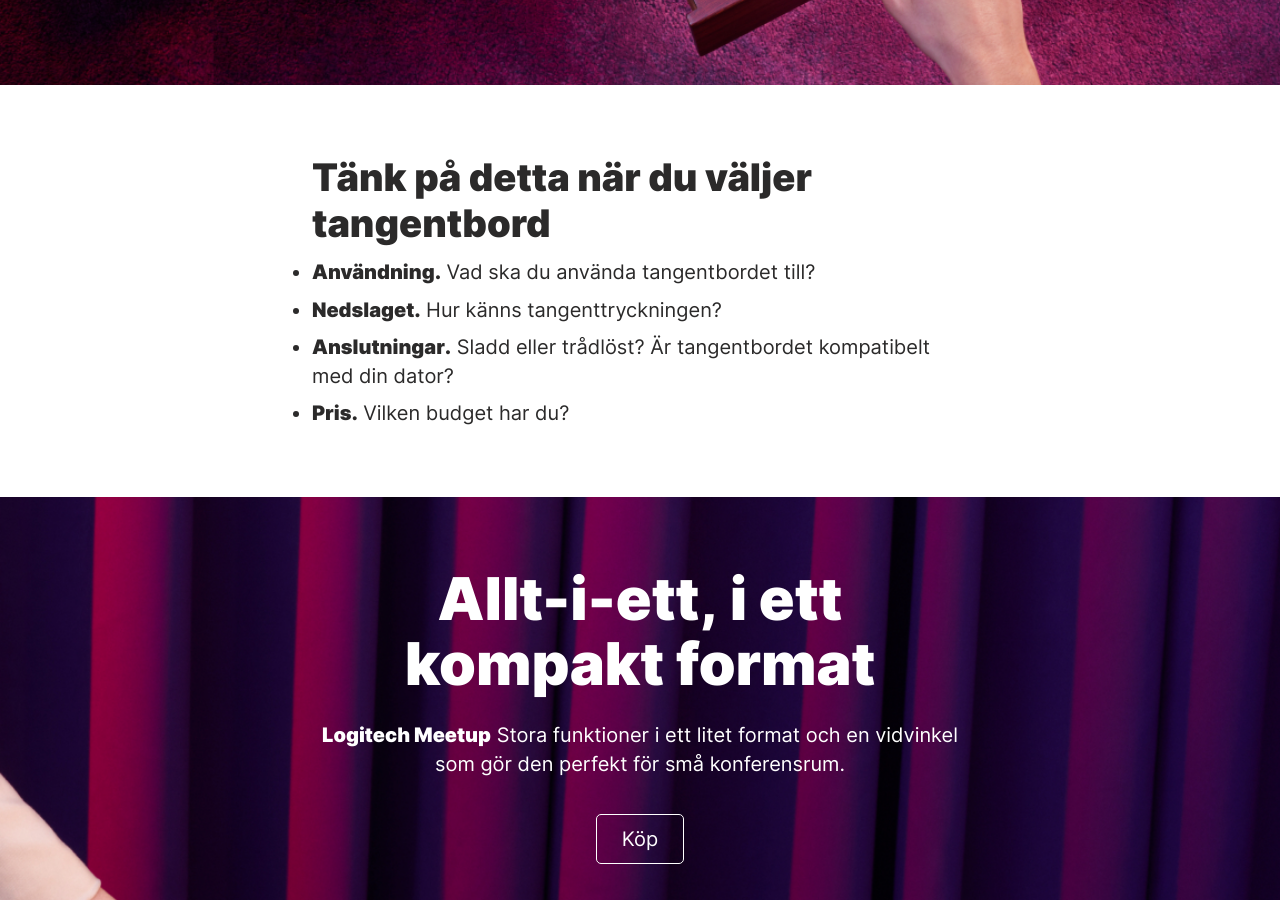
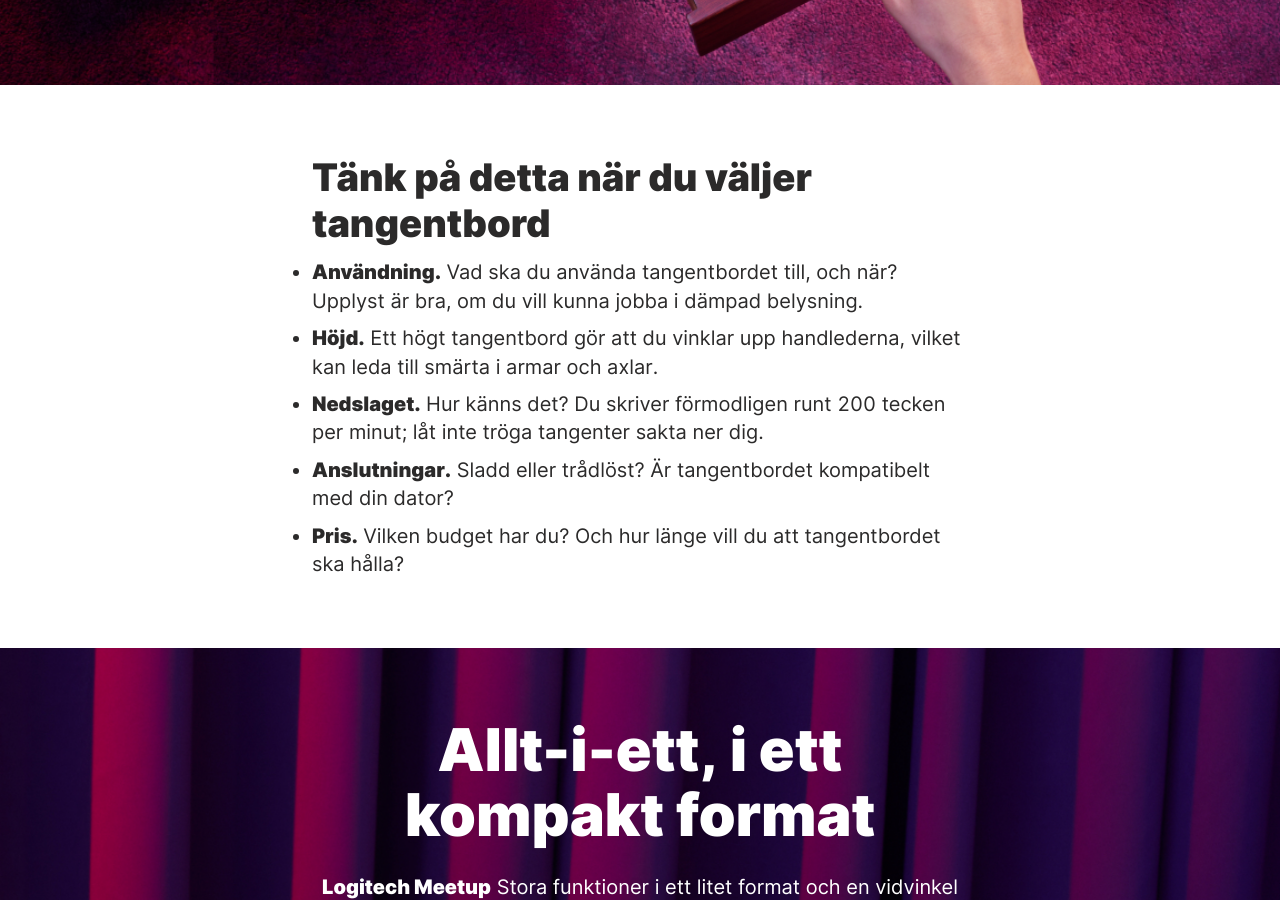
Before and after one commit to kwdstudio/atea-cyhi, a Jekyll site: the page built from logitech.html, in a window 1280 px wide and 900 px high, scrolled down 2023 px. Built offline with Jekyll 4.4.1, drawn with Linux system fonts in a browser that asks for light colours.

Commit message:
Update copy

```diff
--- a/logitech.html
+++ b/logitech.html
@@ -76,10 +76,11 @@ body_class: hasHero
         <h1 class="SectionHeading SectionHeading--hecto">Tänk på detta när du väljer tangentbord</h1>
         <div class="Text">
           <ul>
-            <li><strong class="u-textBlack">Användning.</strong> Vad ska du använda tangentbordet till?</li>
-            <li><strong class="u-textBlack">Nedslaget.</strong> Hur känns tangenttryckningen?</li>
+            <li><strong class="u-textBlack">Användning.</strong> Vad ska du använda tangentbordet till, och när? Upplyst är bra, om du vill kunna jobba i dämpad belysning.</li>
+            <li><strong class="u-textBlack">Höjd.</strong> Ett högt tangentbord gör att du vinklar upp handlederna, vilket kan leda till smärta i armar och  axlar.</li>
+            <li><strong class="u-textBlack">Nedslaget.</strong> Hur känns det? Du skriver förmodligen runt 200 tecken per minut; låt inte tröga tangenter sakta ner dig.</li>
             <li><strong class="u-textBlack">Anslutningar.</strong> Sladd eller trådlöst? Är tangentbordet kompatibelt med din dator?</li>
-            <li><strong class="u-textBlack">Pris.</strong> Vilken budget har du?</li>
+            <li><strong class="u-textBlack">Pris.</strong> Vilken budget har du? Och hur länge vill du att tangentbordet ska hålla?</li>
           </ul>
         </div>
       </div>
```
